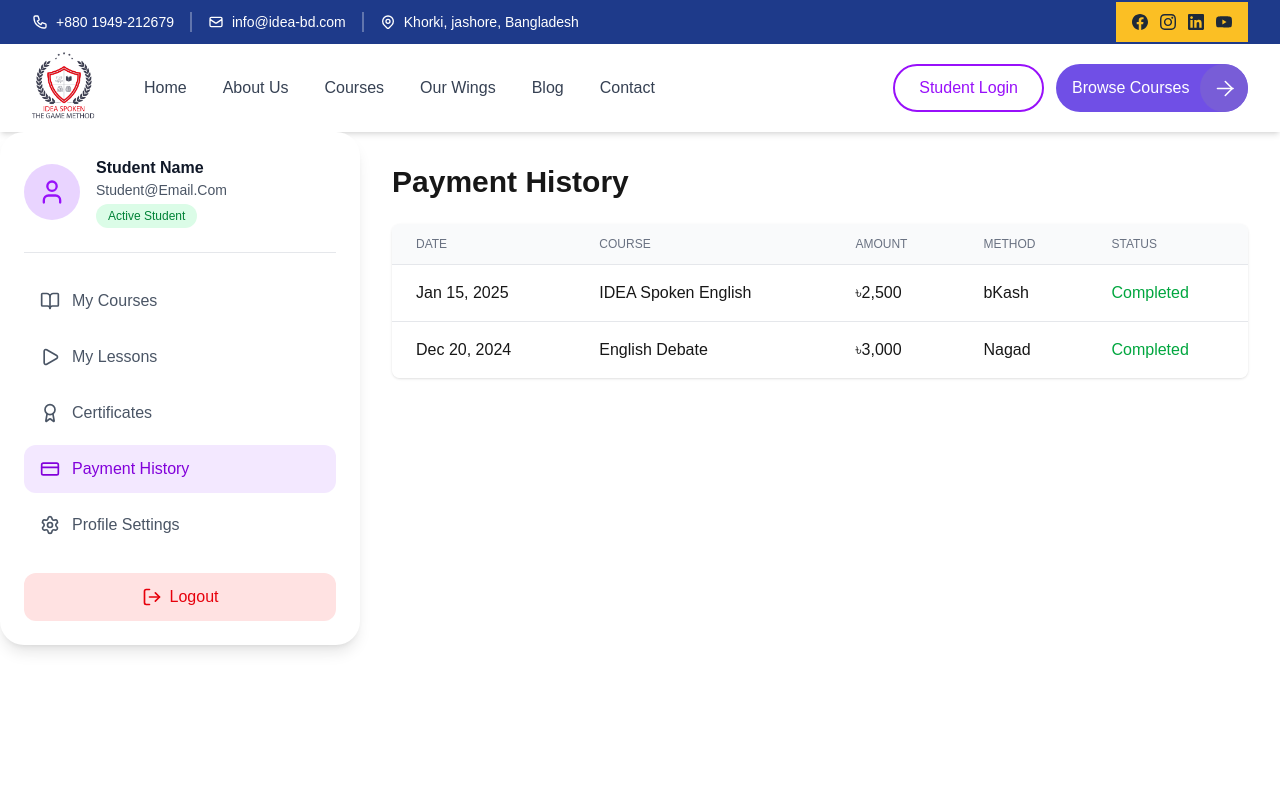
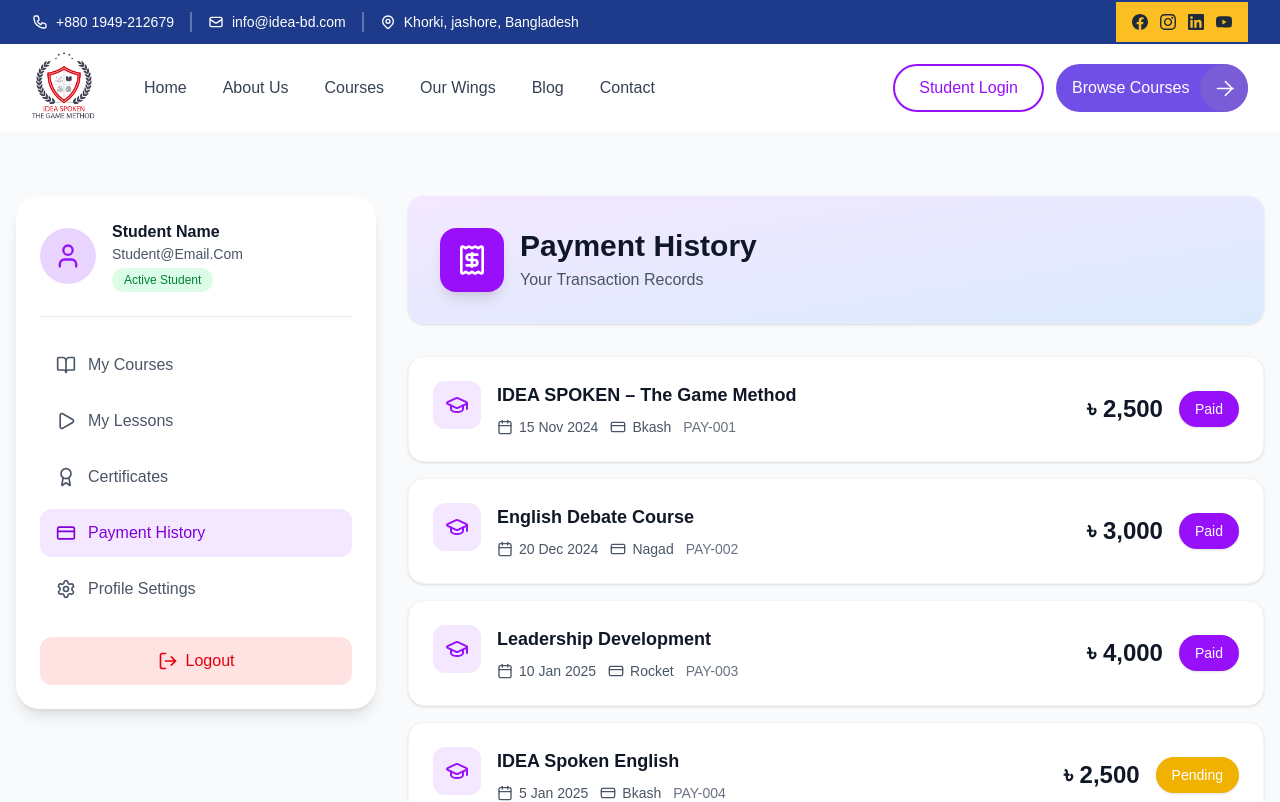
Before and after one commit to sabbir-tanvir/Idea-Spoken, a Next.js app: page /dashboard/payment-history in a window 1280 px wide. Shown: the top 802 px of the page. Built offline with nearby package versions, Linux system fonts and the light colour scheme.

Commit message:
payment history

```diff
--- a/src/app/dashboard/payment-history/page.tsx
+++ b/src/app/dashboard/payment-history/page.tsx
@@ -1,45 +1,33 @@
 import DashboardSidebar from '@/components/DashboardSidebar';
+import PaymentHistory from '@/components/dashborad/PaymentHistory';
+import { mockPaymentHistory } from '@/lib/data';
 
+/**
+ * Payment History Page - Server Component
+ * This page remains server-rendered and can easily integrate with API
+ * Replace mockPaymentHistory with API call: const transactions = await fetchPaymentHistory();
+ */
 export default function PaymentHistoryPage() {
+  // TODO: Replace with actual API call when ready
+  // const transactions = await fetch('/api/payment-history').then(res => res.json());
+  const transactions = mockPaymentHistory;
+
   return (
-    <div className="flex min-h-screen">
-      <DashboardSidebar />
-      <main className="flex-1 p-8">
-        <h1 className="text-3xl font-bold mb-6">Payment History</h1>
-        <div className="bg-white rounded-lg shadow overflow-hidden">
-          <table className="min-w-full divide-y divide-gray-200">
-            <thead className="bg-gray-50">
-              <tr>
-                <th className="px-6 py-3 text-left text-xs font-medium text-gray-500 uppercase">Date</th>
-                <th className="px-6 py-3 text-left text-xs font-medium text-gray-500 uppercase">Course</th>
-                <th className="px-6 py-3 text-left text-xs font-medium text-gray-500 uppercase">Amount</th>
-                <th className="px-6 py-3 text-left text-xs font-medium text-gray-500 uppercase">Method</th>
-                <th className="px-6 py-3 text-left text-xs font-medium text-gray-500 uppercase">Status</th>
-              </tr>
-            </thead>
-            <tbody className="bg-white divide-y divide-gray-200">
-              <tr>
-                <td className="px-6 py-4 whitespace-nowrap">Jan 15, 2025</td>
-                <td className="px-6 py-4 whitespace-nowrap">IDEA Spoken English</td>
-                <td className="px-6 py-4 whitespace-nowrap">৳2,500</td>
-                <td className="px-6 py-4 whitespace-nowrap">bKash</td>
-                <td className="px-6 py-4 whitespace-nowrap">
-                  <span className="text-green-600">Completed</span>
-                </td>
-              </tr>
-              <tr>
-                <td className="px-6 py-4 whitespace-nowrap">Dec 20, 2024</td>
-                <td className="px-6 py-4 whitespace-nowrap">English Debate</td>
-                <td className="px-6 py-4 whitespace-nowrap">৳3,000</td>
-                <td className="px-6 py-4 whitespace-nowrap">Nagad</td>
-                <td className="px-6 py-4 whitespace-nowrap">
-                  <span className="text-green-600">Completed</span>
-                </td>
-              </tr>
-            </tbody>
-          </table>
+    <div className="flex bg-gray-50 min-h-screen py-16">
+      <div className="container mx-auto px-4">
+
+        <div className="flex flex-col lg:flex-row gap-8">
+          {/* Sidebar */}
+          <div className="lg:w-90 shrink-0">
+            <DashboardSidebar />
+          </div>
+
+          {/* Main Content */}
+          <main className="flex-1">
+            <PaymentHistory transactions={transactions} />
+          </main>
         </div>
-      </main>
+      </div>
     </div>
   );
 }
--- a/src/app/dashboard/profile-settings/page.tsx
+++ b/src/app/dashboard/profile-settings/page.tsx
@@ -7,14 +7,11 @@
   return (
     <div className="min-h-screen bg-gray-50 py-16">
       <div className="container mx-auto px-4">
-        <div className="mb-8 flex flex-col justify-center lg:justify-start">
-          <h1 className="text-3xl md:text-4xl font-bold text-gray-900 mb-2">My Courses</h1>
-          <p className="text-gray-600">Continue Your Learning Journey</p>
-        </div>
+
         <div className="flex flex-col lg:flex-row gap-8">
           {/* Sidebar */}
 
-          <div className="lg:w-90 flex-shrink-0">
+          <div className="lg:w-90 shrink-0">
             <DashboardSidebar />
           </div>
 
--- /dev/null
+++ b/src/components/dashborad/PaymentHistory.tsx
@@ -0,0 +1,52 @@
+import { PaymentTransaction } from '@/lib/data';
+import { PaymentHistoryCard } from './PaymentHistoryCard';
+import { Receipt } from 'lucide-react';
+
+interface PaymentHistoryProps {
+  transactions: PaymentTransaction[];
+}
+
+/**
+ * Payment History Component - Server Component
+ * This component can be rendered on the server and will receive data from API
+ * Only the animation wrapper (PaymentHistoryCard) uses "use client"
+ */
+export default function PaymentHistory({ transactions }: PaymentHistoryProps) {
+  return (
+    <div className="w-full max-w-4xl mx-auto">
+      {/* Header Section */}
+      <div className="mb-8 bg-linear-to-br from-purple-100 to-blue-100 rounded-2xl p-8 shadow-sm">
+        <div className="flex items-center gap-4">
+          <div className="bg-purple-600 p-4 rounded-2xl shadow-lg">
+            <Receipt className="w-8 h-8 text-white" />
+          </div>
+          <div>
+            <h1 className="text-3xl font-bold text-gray-900">Payment History</h1>
+            <p className="text-gray-600 mt-1">Your Transaction Records</p>
+          </div>
+        </div>
+      </div>
+
+      {/* Payment Cards */}
+      <div className="space-y-4">
+        {transactions.length === 0 ? (
+          <div className="bg-white rounded-2xl p-12 text-center shadow-sm">
+            <div className="text-gray-400 mb-4">
+              <Receipt className="w-16 h-16 mx-auto" />
+            </div>
+            <h3 className="text-xl font-semibold text-gray-700 mb-2">No Payments Yet</h3>
+            <p className="text-gray-500">Your payment history will appear here once you make a purchase.</p>
+          </div>
+        ) : (
+          transactions.map((transaction, index) => (
+            <PaymentHistoryCard
+              key={transaction.id}
+              transaction={transaction}
+              index={index}
+            />
+          ))
+        )}
+      </div>
+    </div>
+  );
+}
--- /dev/null
+++ b/src/components/dashborad/PaymentHistoryCard.tsx
@@ -0,0 +1,92 @@
+"use client"
+
+import { motion } from 'motion/react';
+import { PaymentTransaction } from '@/lib/data';
+import { GraduationCap, Calendar, CreditCard } from 'lucide-react';
+
+interface PaymentHistoryCardProps {
+  transaction: PaymentTransaction;
+  index: number;
+}
+
+/**
+ * Payment History Card - Client Component for animations only
+ * This is a minimal client component wrapper to enable motion animations
+ * while keeping the parent component server-side
+ */
+export function PaymentHistoryCard({ transaction, index }: PaymentHistoryCardProps) {
+  const statusColors = {
+    paid: 'bg-purple-600 text-white',
+    pending: 'bg-yellow-500 text-white',
+    failed: 'bg-red-500 text-white'
+  };
+
+  const statusText = {
+    paid: 'Paid',
+    pending: 'Pending',
+    failed: 'Failed'
+  };
+
+  return (
+    <motion.div
+      initial={{ opacity: 0, y: 20 }}
+      animate={{ opacity: 1, y: 0 }}
+      transition={{ duration: 0.4, delay: index * 0.1 }}
+      whileHover={{ y: -4, transition: { duration: 0.2 } }}
+      className="bg-white rounded-2xl p-6 shadow-sm hover:shadow-lg transition-all duration-300 border border-gray-100"
+    >
+      <div className="flex flex-col md:flex-row md:items-center justify-between gap-4">
+        {/* Left Section - Course Info */}
+        <div className="flex items-start gap-4 flex-1">
+          {/* Icon */}
+          <motion.div
+            className="bg-purple-100 p-3 rounded-xl shrink-0"
+            whileHover={{ rotate: 360, scale: 1.1 }}
+            transition={{ duration: 0.6 }}
+          >
+            <GraduationCap className="w-6 h-6 text-purple-600" />
+          </motion.div>
+
+          {/* Course Details */}
+          <div className="flex-1 min-w-0">
+            <h3 className="text-lg font-semibold text-gray-900 mb-2 line-clamp-1">
+              {transaction.courseTitle}
+            </h3>
+            <div className="flex flex-wrap gap-3 text-sm text-gray-600">
+              <div className="flex items-center gap-1.5">
+                <Calendar className="w-4 h-4" />
+                <span>{transaction.date}</span>
+              </div>
+              <div className="flex items-center gap-1.5">
+                <CreditCard className="w-4 h-4" />
+                <span>{transaction.method}</span>
+              </div>
+              <div className="text-gray-500">
+                <span>{transaction.transactionId}</span>
+              </div>
+            </div>
+          </div>
+        </div>
+
+        {/* Right Section - Amount & Status */}
+        <div className="flex items-center gap-4 md:shrink-0">
+          {/* Amount */}
+          <div className="text-right">
+            <div className="text-2xl font-bold text-gray-900">
+              {transaction.amount}
+            </div>
+          </div>
+
+          {/* Status Badge */}
+          <motion.div
+            whileHover={{ scale: 1.05 }}
+            whileTap={{ scale: 0.95 }}
+            className={`px-4 py-2 rounded-full text-sm font-medium ${statusColors[transaction.status]} shadow-sm`}
+          >
+            {statusText[transaction.status]}
+          </motion.div>
+        </div>
+      </div>
+    </motion.div>
+  );
+}
--- /dev/null
+++ b/src/components/dashborad/payment.tsx
@@ -0,0 +1,6 @@
+/**
+ * @deprecated This file is deprecated. Use PaymentHistory.tsx instead.
+ * Keeping for backward compatibility.
+ */
+export { default } from './PaymentHistory';
+export { PaymentHistoryCard } from './PaymentHistoryCard';
--- a/src/lib/data.ts
+++ b/src/lib/data.ts
@@ -125,3 +125,55 @@
     ]
   }
 ];
+
+/**
+ * Payment transaction interface and mock data
+ */
+export interface PaymentTransaction {
+  id: string;
+  courseTitle: string;
+  date: string;
+  amount: string;
+  method: string;
+  status: 'paid' | 'pending' | 'failed';
+  transactionId: string;
+}
+
+export const mockPaymentHistory: PaymentTransaction[] = [
+  {
+    id: '1',
+    courseTitle: 'IDEA SPOKEN – The Game Method',
+    date: '15 Nov 2024',
+    amount: '৳ 2,500',
+    method: 'Bkash',
+    status: 'paid',
+    transactionId: 'PAY-001'
+  },
+  {
+    id: '2',
+    courseTitle: 'English Debate Course',
+    date: '20 Dec 2024',
+    amount: '৳ 3,000',
+    method: 'Nagad',
+    status: 'paid',
+    transactionId: 'PAY-002'
+  },
+  {
+    id: '3',
+    courseTitle: 'Leadership Development',
+    date: '10 Jan 2025',
+    amount: '৳ 4,000',
+    method: 'Rocket',
+    status: 'paid',
+    transactionId: 'PAY-003'
+  },
+  {
+    id: '4',
+    courseTitle: 'IDEA Spoken English',
+    date: '5 Jan 2025',
+    amount: '৳ 2,500',
+    method: 'Bkash',
+    status: 'pending',
+    transactionId: 'PAY-004'
+  }
+];
```
